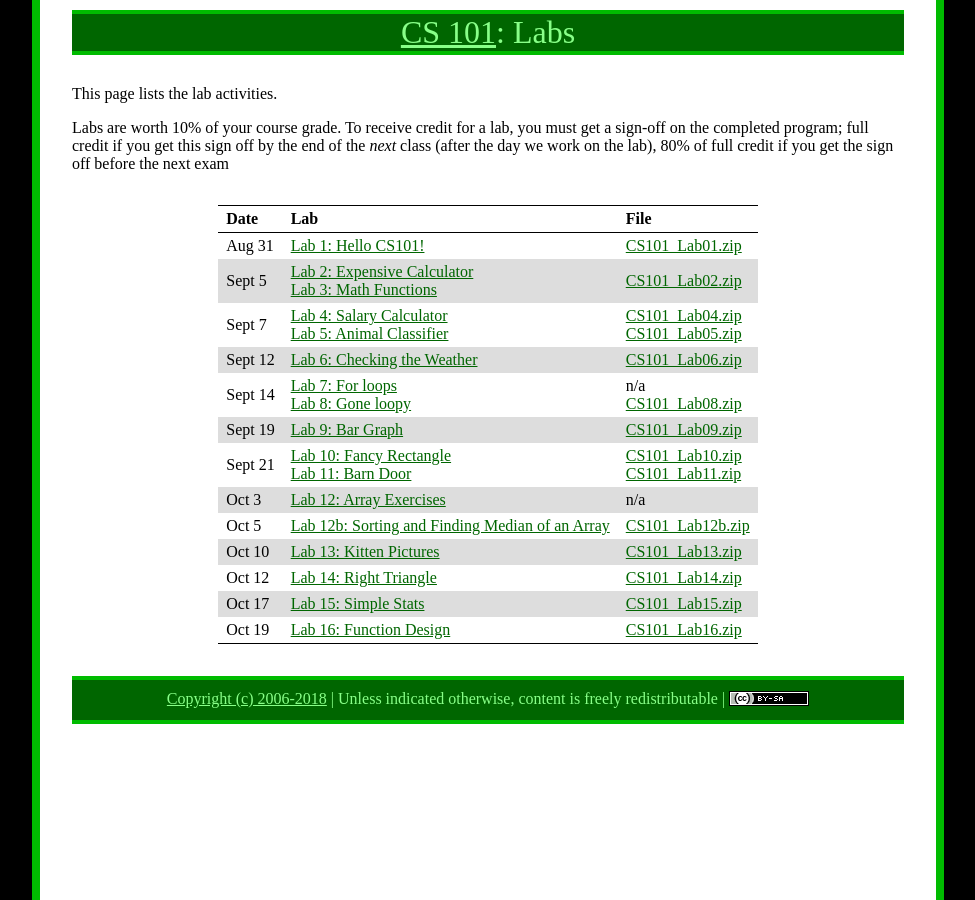
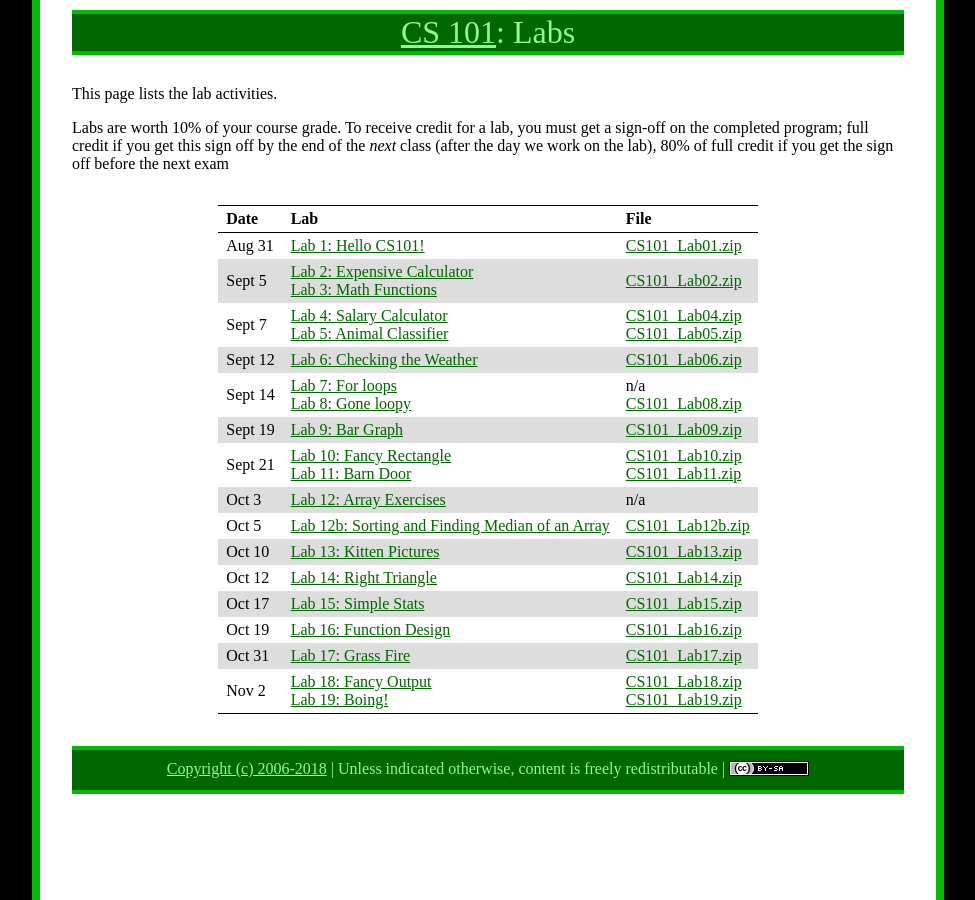
Before and after one commit to ycpcs/cs101-fall2018, a Jekyll site: the page built from labs/index.md, in a window 1280 px wide. Shown: the whole page, without its empty margins (152-1127 px from the left). Built offline with Jekyll 4.4.1, drawn with Linux system fonts in a browser that asks for light colours.

```diff
--- a/labs/index.md
+++ b/labs/index.md
@@ -22,6 +22,8 @@ Labs are worth 10% of your course grade.  To receive credit for a lab, you must
 > Oct 12 | [Lab 14: Right Triangle](lab14.html) | [CS101\_Lab14.zip](CS101_Lab14.zip)
 > Oct 17 | [Lab 15: Simple Stats](lab15.html) | [CS101\_Lab15.zip](CS101_Lab15.zip)
 > Oct 19 | [Lab 16: Function Design](lab16.html) | [CS101\_Lab16.zip](CS101_Lab16.zip)
+> Oct 31 | [Lab 17: Grass Fire](lab17.html) | [CS101\_Lab17.zip](CS101_Lab17.zip)
+> Nov 2  | [Lab 18: Fancy Output](lab18.html)<br>[Lab 19: Boing!](lab19.html) | [CS101\_Lab18.zip](CS101_Lab18.zip)<br>[CS101\_Lab19.zip](CS101_Lab19.zip)
 
 <!--
 > Apr 5 | [Lab 15: Simple Stats](lab15.html)<br>[Lab 16: Function Design](lab16.html) | [CS101\_Lab15.zip](CS101_Lab15.zip)<br>[CS101\_Lab16.zip](CS101_Lab16.zip)
```
